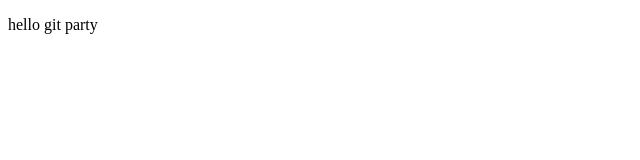
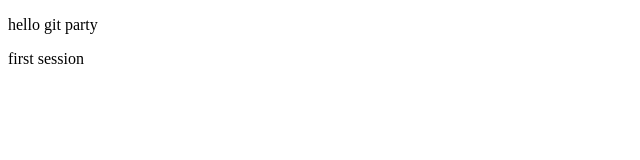
Before and after one commit to ines26/git-party, a plain HTML site: page index.html in a window 1280 px wide. Shown: the full height of the page, 0-640 px from the left. Drawn offline with Linux system fonts and the light colour scheme.

Commit message:
Modification

```diff
--- a/index.html
+++ b/index.html
@@ -1,9 +1,10 @@
 <!DOCTYPE html>
 <html>
  <head>
-   <title>Hello Wrold</title>
+   <title>Hello Esprit Libre</title>
  </head>
  <body>
  <p>hello git party</p>
+ <p>first session</p>
  </body>
 </html>
```
